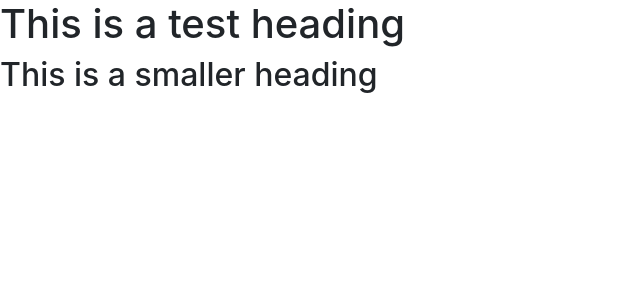
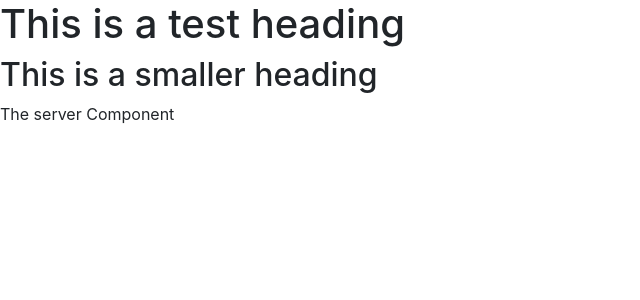
Before and after one commit to debojyotichatterjee9/angular7App, an Angular app in the folder angSevenApp/: page / in a window 1280 px wide. Shown: the top 300 px of the page, without its empty margins (0-640 px from the left). Built offline with nearby package versions, Linux system fonts and the light colour scheme.

Commit message:
changed the deprecated HttpModule to HttpClientModule and displayed the server component in the AppModule

```diff
--- a/angSevenApp/src/app/app.component.html
+++ b/angSevenApp/src/app/app.component.html
@@ -1,2 +1,3 @@
 <h1>This is a test heading</h1>
 <h2>This is a smaller heading</h2>
+<app-server></app-server>
--- a/angSevenApp/src/app/app.module.ts
+++ b/angSevenApp/src/app/app.module.ts
@@ -1,5 +1,7 @@
 import { BrowserModule } from '@angular/platform-browser';
 import { NgModule } from '@angular/core';
+import { FormsModule } from '@angular/forms';
+import { HttpClientModule } from '@angular/common/http';
 import { AppComponent } from './app.component';
 import { ServerComponent } from './server/server.component';
 
@@ -9,7 +11,9 @@
     ServerComponent
   ],
   imports: [
-    BrowserModule
+    BrowserModule,
+    FormsModule,
+    HttpClientModule
   ],
   providers: [],
   bootstrap: [AppComponent]
```
